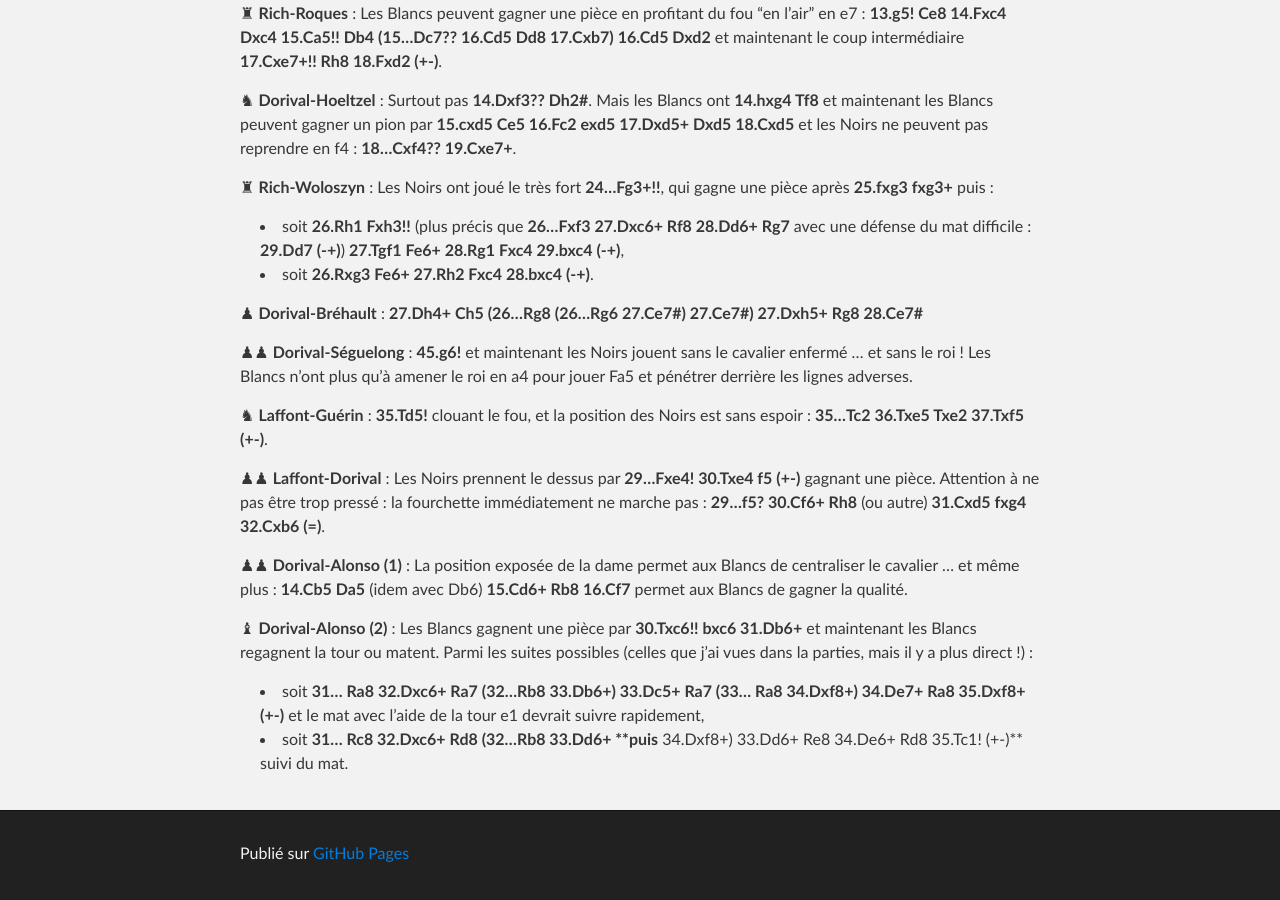
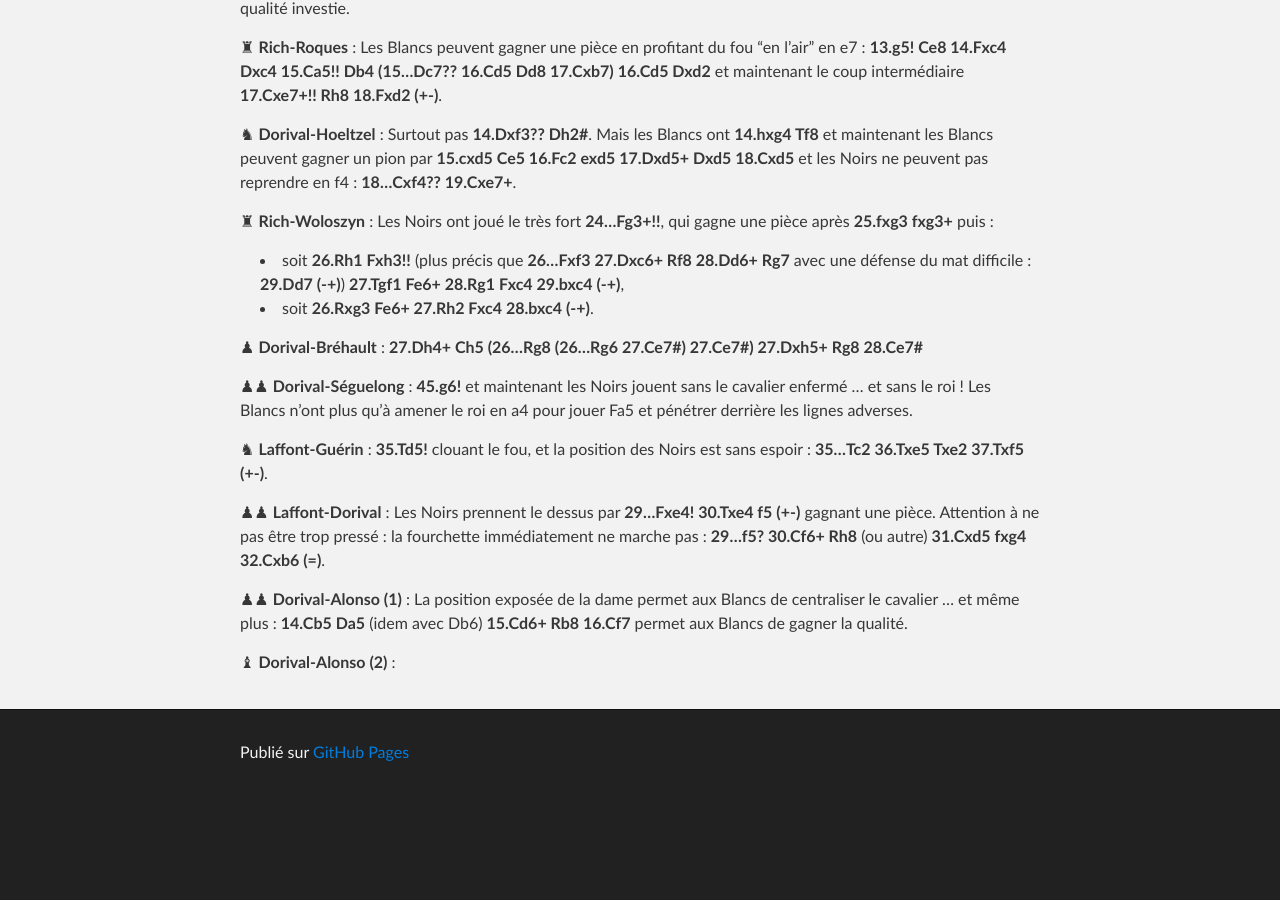
Before and after one commit to echiquier-villeneuve-tolosane/echiquier-villeneuve-tolosane.github.io, a Jekyll site: the page built from exercices.md, in a window 1280 px wide and 900 px high, scrolled down 20240 px. Built offline with Jekyll 4.4.1, drawn with Linux system fonts in a browser that asks for light colours; nearby versions of some CDN libraries; after the commit the page ends 21039 px from its top, so only the background shows below that.

Commit message:
Updated exercices.md

```diff
--- a/exercices.md
+++ b/exercices.md
@@ -383,6 +386,3 @@ Les Noirs prennent le dessus par **29...Fxe4! 30.Txe4 f5 (+-)** gagnant une piè
 La position exposée de la dame permet aux Blancs de centraliser le cavalier ... et même plus : **14.Cb5 Da5** (idem avec Db6) **15.Cd6+ Rb8 16.Cf7** permet aux Blancs de gagner la qualité.
 
 &#9821; **Dorival-Alonso (2)** :
-Les Blancs gagnent une pièce par **30.Txc6!! bxc6 31.Db6+** et maintenant les Blancs regagnent la tour ou matent. Parmi les suites possibles (celles que j'ai vues dans la parties, mais il y a plus direct !) :
-- soit **31... Ra8 32.Dxc6+ Ra7 (32...Rb8 33.Db6+) 33.Dc5+ Ra7 (33... Ra8 34.Dxf8+) 34.De7+ Ra8 35.Dxf8+ (+-)** et le mat avec l'aide de la tour e1 devrait suivre rapidement,
-- soit **31... Rc8 32.Dxc6+ Rd8 (32...Rb8 33.Dd6+ **puis** 34.Dxf8+) 33.Dd6+ Re8  34.De6+ Rd8 35.Tc1! (+-)** suivi du mat.
```
Also changed, not shown: other parts of exercices.md (+3 -0 lines).
